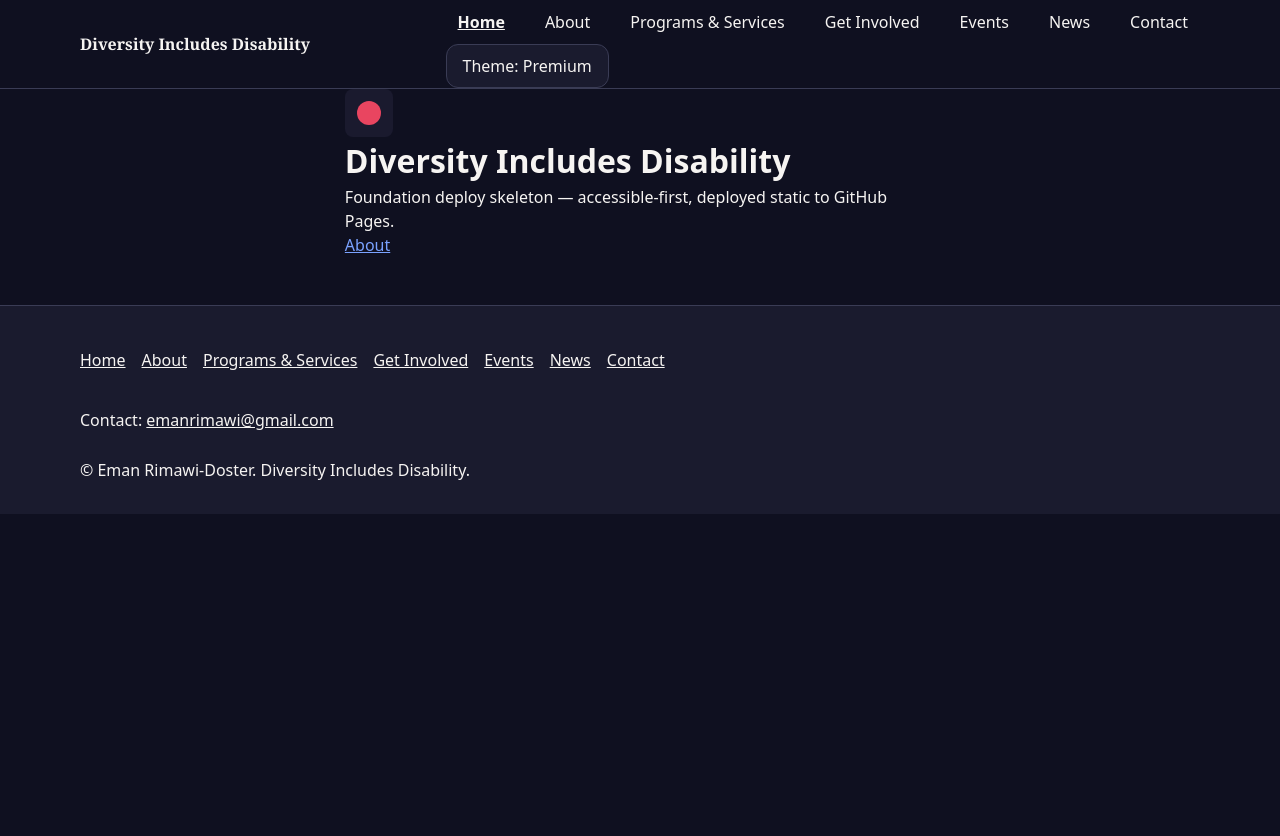
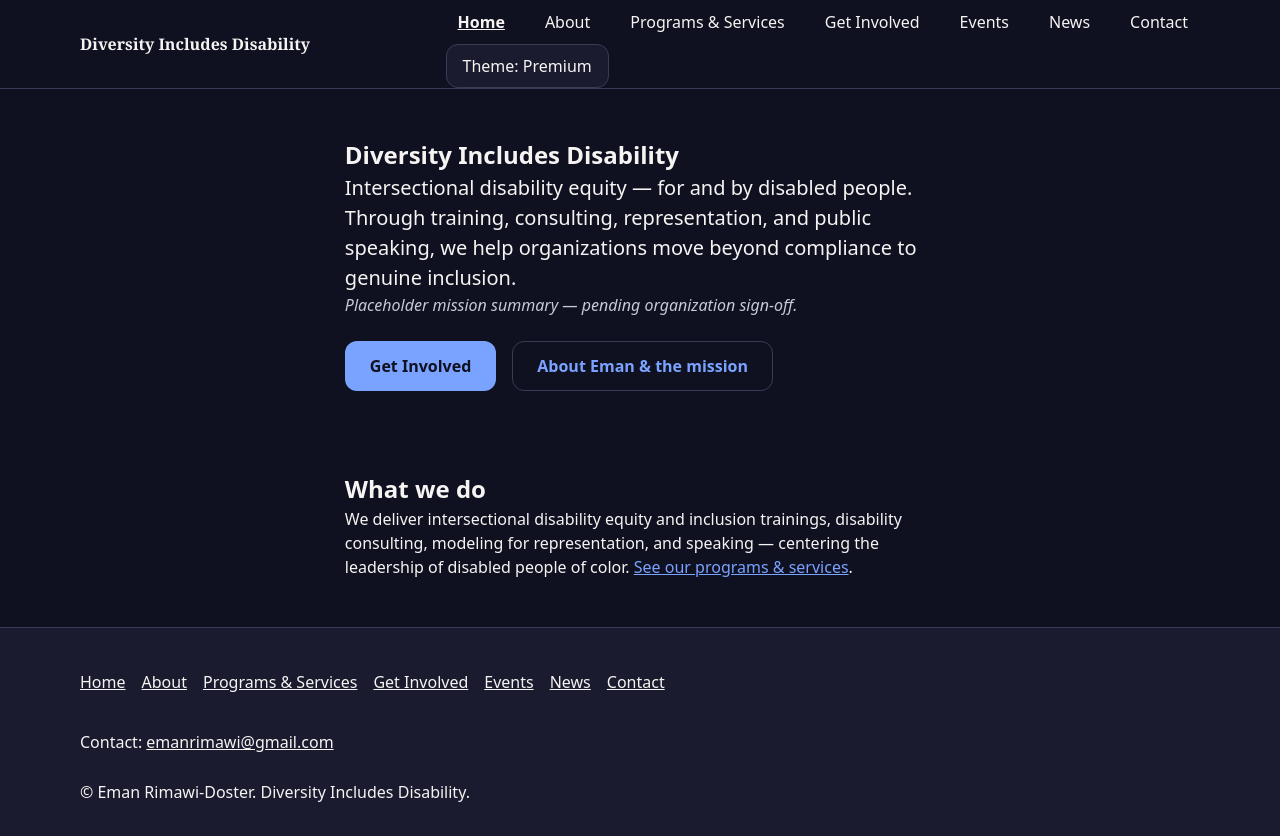
Before and after one commit to wolfwdavid/diversityincludesdisability_one, a SvelteKit app: page / in a window 1280 px wide. Before the commit the page ends 800 px from the top, so only its background shows below. Built offline with nearby package versions, Linux system fonts and the light colour scheme.

Commit message:
feat(03-03): Home static hero placeholder + mission summary + CTAs
- Replace Phase-1 Home skeleton with static (non-3D) hero placeholder
- Single h1 org name, authored+flagged mission summary
- Base-prefixed primary/secondary CTAs to Get Involved and About
- 'What we do' section linking to Programs

```diff
--- a/src/routes/+page.svelte
+++ b/src/routes/+page.svelte
@@ -1,11 +1,41 @@
-<!-- src/routes/+page.svelte -->
 <script lang="ts">
-	import { base } from '$app/paths';
+  import { base } from '$app/paths';
 </script>
 
-<svelte:head><title>Diversity Includes Disability</title></svelte:head>
+<svelte:head>
+  <title>Diversity Includes Disability</title>
+  <meta name="description" content="Intersectional disability equity — for and by disabled people. Training, consulting, representation, and public speaking." />
+</svelte:head>
 
-<img src="{base}/favicon.svg" alt="Diversity Includes Disability" width="48" height="48" />
-<h1>Diversity Includes Disability</h1>
-<p>Foundation deploy skeleton — accessible-first, deployed static to GitHub Pages.</p>
-<nav><a href="{base}/about">About</a></nav>
+<!-- Static hero placeholder. The Phase-5 Premium 3D hero replaces this region behind a capability gate. -->
+<section class="hero">
+  <h1>Diversity Includes Disability</h1>
+  <!-- MISSION SUMMARY: AUTHORED PLACEHOLDER — confirm/replace with org-approved wording before launch. -->
+  <p class="lede">
+    Intersectional disability equity — for and by disabled people. Through training, consulting,
+    representation, and public speaking, we help organizations move beyond compliance to genuine inclusion.
+  </p>
+  <p class="disclaimer"><em>Placeholder mission summary — pending organization sign-off.</em></p>
+
+  <div class="cta-row">
+    <a class="button" href="{base}/get-involved">Get Involved</a>
+    <a class="button is-secondary" href="{base}/about">About Eman &amp; the mission</a>
+  </div>
+</section>
+
+<section aria-labelledby="what-we-do">
+  <h2 id="what-we-do">What we do</h2>
+  <p>
+    We deliver intersectional disability equity and inclusion trainings, disability consulting,
+    modeling for representation, and speaking — centering the leadership of disabled people of color.
+    <a href="{base}/programs">See our programs &amp; services</a>.
+  </p>
+</section>
+
+<style>
+  .hero { padding-block: var(--space-section) var(--space-8); }
+  .lede { font-size: 1.25em; color: var(--color-text); max-inline-size: var(--measure); }
+  .disclaimer { color: var(--color-text-muted); }
+  .cta-row { display: flex; flex-wrap: wrap; gap: var(--space-4); margin-block-start: var(--space-6); }
+  section + section { margin-block-start: var(--space-section); }
+</style>
```
